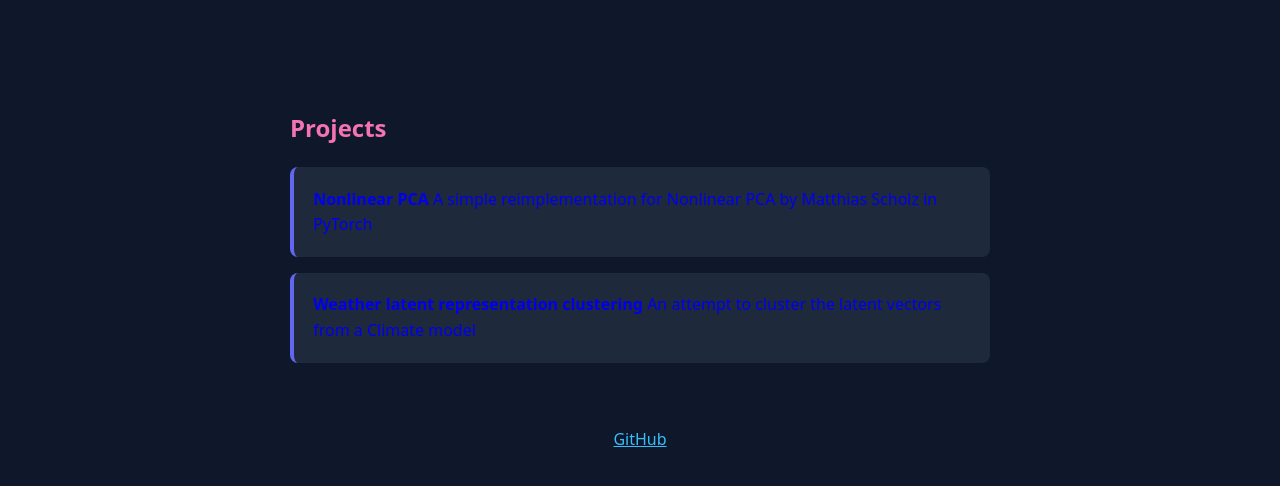
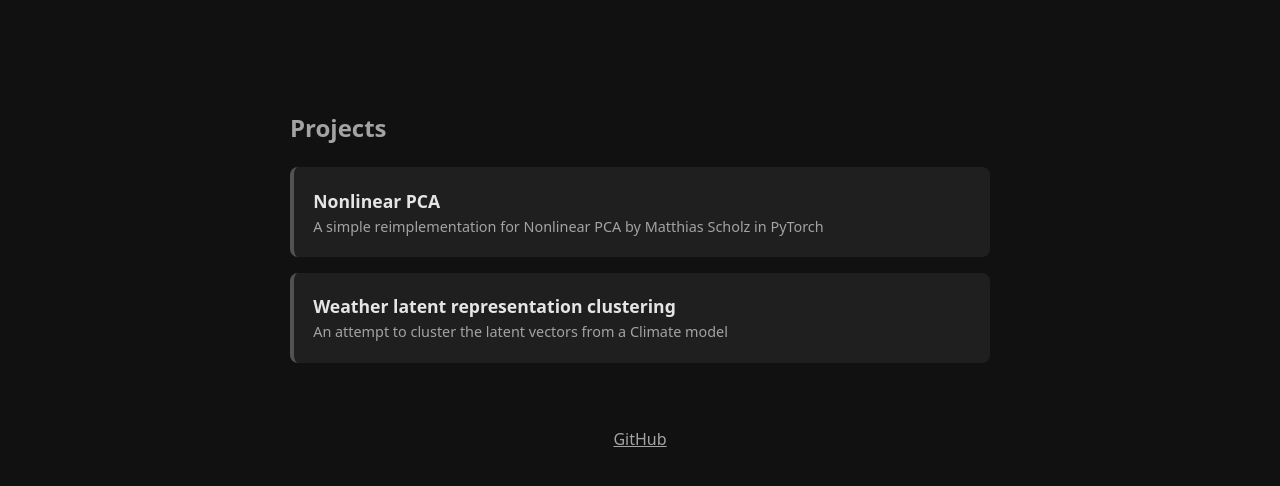
Before and after one commit to itsadhin/itsadhin.github.io, a plain HTML site: page index.html in a window 1280 px wide. Shown: the part 198-684 px from the top of the page. Drawn offline with Linux system fonts and the light colour scheme.

Commit message:
modified

```diff
--- a/style.css
+++ b/style.css
@@ -1,27 +1,30 @@
 body {
   font-family: system-ui, sans-serif;
   margin: 0;
-  background: #0f172a;
-  color: #e2e8f0;
+  background: #111111;
+  color: #e5e5e5;
   line-height: 1.6;
 }
 header {
   text-align: center;
   padding: 4rem 1rem;
-  color: white;
+  color: #ffffff;
 }
 header h1 { margin: 0; font-size: 2.5rem; }
 main { max-width: 700px; margin: 2rem auto; padding: 0 1rem; }
-h2 { color: #f472b6; }
+h2 { color: #a3a3a3; }
 .cards { display: grid; gap: 1rem; }
 .card {
   padding: 1.2rem;
-  background: #1e293b;
-  border-left: 4px solid #6366f1;
+  background: #1f1f1f;
+  border-left: 4px solid #525252;
   border-radius: 8px;
+  color: #e5e5e5;
   text-decoration: none;
   transition: transform .2s, border-color .2s;
 }
-.card:hover { transform: translateY(-4px); border-color: #ec4899; }
+.card:hover { transform: translateY(-4px); border-color: #d4d4d4; }
+.card strong { display: block; font-size: 1.1rem; }
+.card span { display: block; color: #a3a3a3; font-size: .9rem; }
 footer { text-align: center; padding: 2rem; }
-footer a { color: #38bdf8; }
+footer a { color: #a3a3a3; }
```
